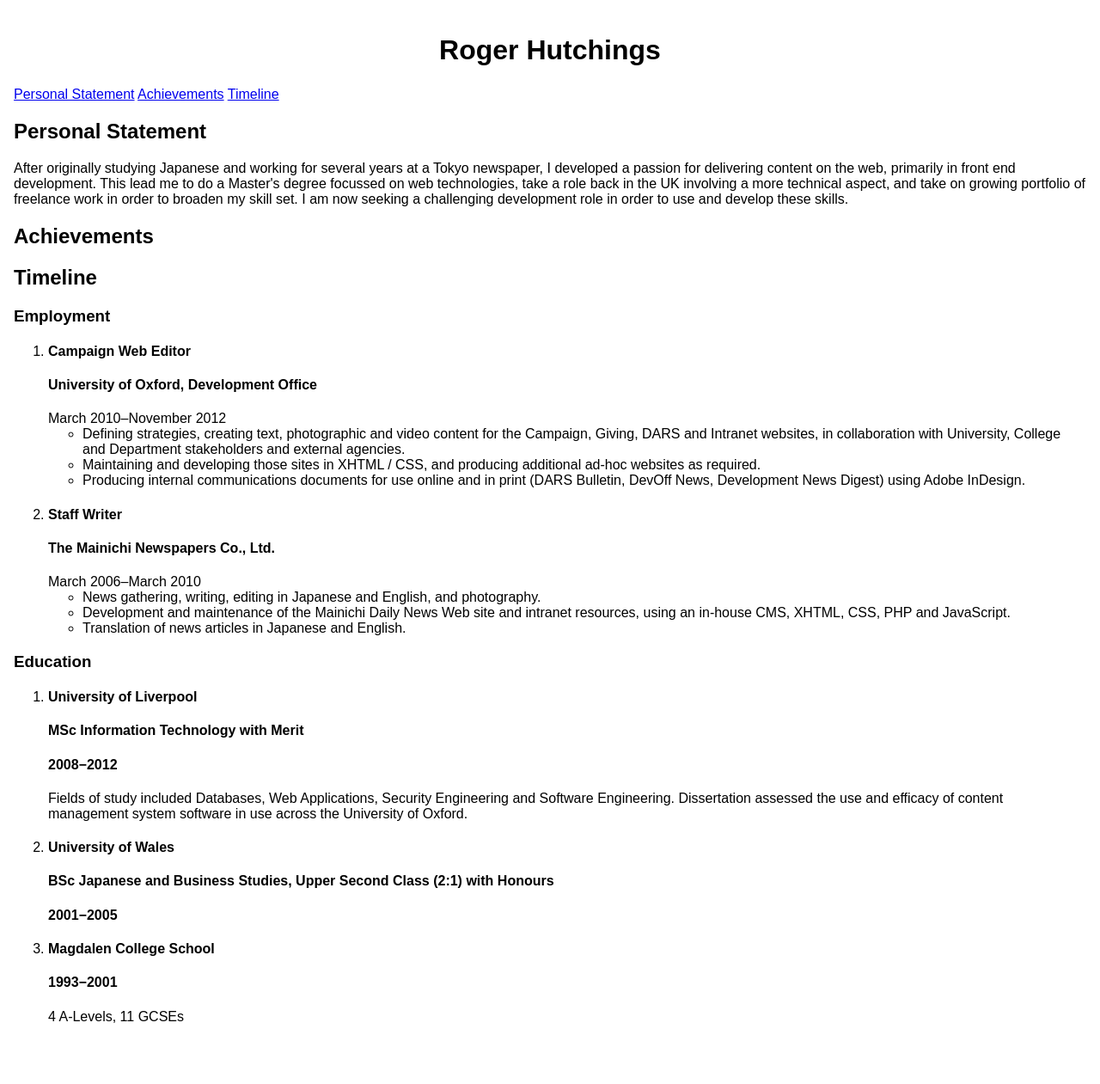
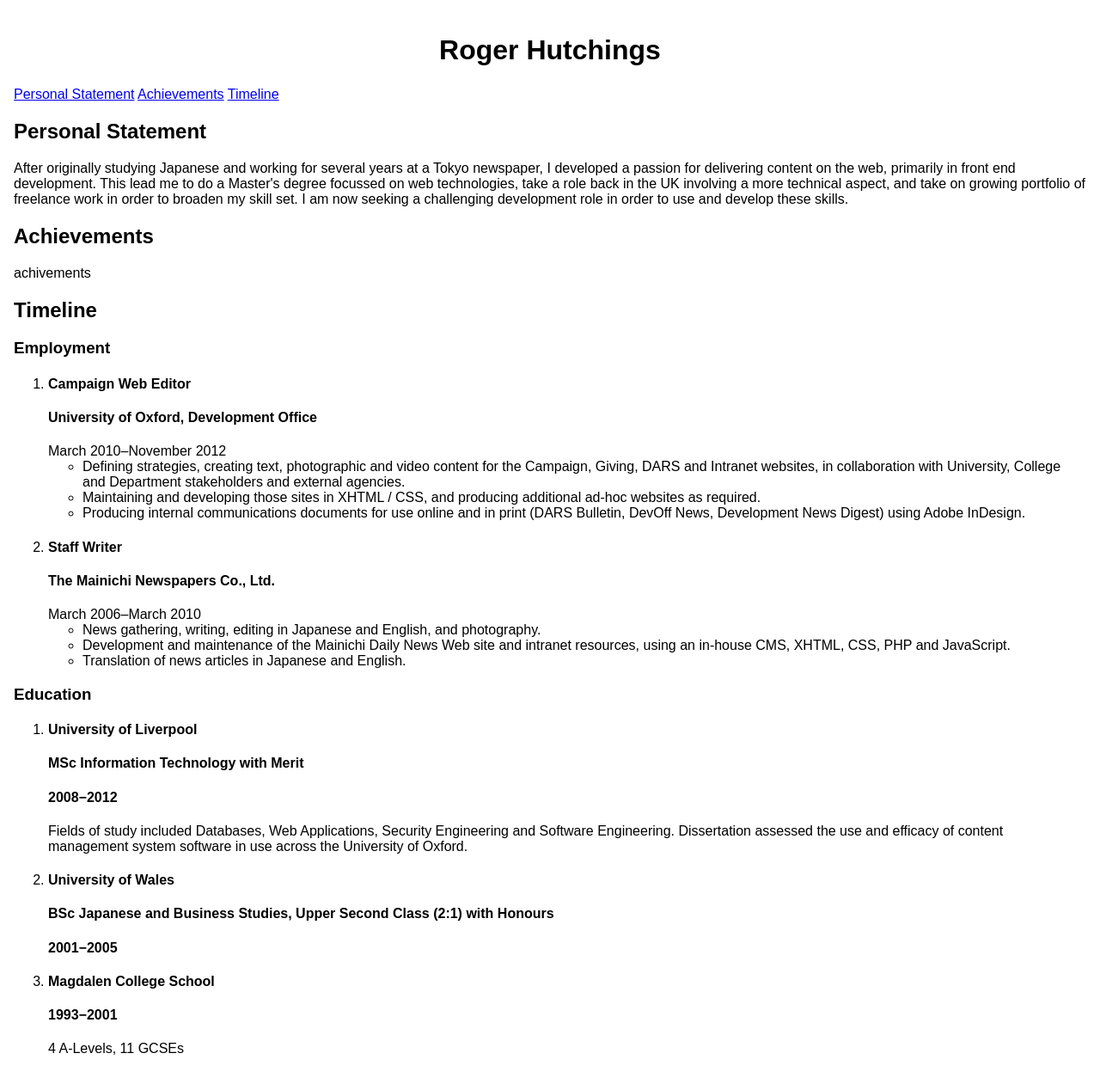
Before and after one commit to rogerhutchings/cv, a Jekyll site: the page built from index.html, in a window 1280 px wide. Shown: the whole page at 86% size. Built offline with Jekyll 4.4.1, drawn with Linux system fonts in a browser that asks for light colours; Markdown is read by kramdown in place of the engine named in the settings; before the commit the page ends 1224 px from its top, so only the background shows below that.

Commit message:
Add remaining sections

```diff
--- a/_js/mobile-sections.js
+++ b/_js/mobile-sections.js
@@ -22,7 +22,11 @@
             // If we're on anything wider, show everything
             $('.js-section-content').show();
 
+            // ...and disable clicks, as per http://stackoverflow.com/questions/825112/how-to-remove-all-click-event-handlers-in-jquery
+            $('.js-section-title').off('click');
+
         }
-    });
+
+    }).resize();
 
 })();
--- a/index.html
+++ b/index.html
@@ -24,15 +24,17 @@
             </section>
 
             <section id="achievements">
-                <h2 class="section-title">Achievements</h2>
-
+                <h2 class="section-title js-section-title">Achievements</h2>
+                <div class="section-content js-section-content">
+                    achivements
+                </div>
             </section>
 
             <section id="timeline">
                 <h2 class="section-title">Timeline</h2>
                 <div id="job-history">
-                    <h3 class="section-subtitle">Employment</h3>
-                    <ol>
+                    <h3 class="section-subtitle js-section-title">Employment</h3>
+                    <ol class="js-section-content">
                         <li class="job">
                             <h4 class="job-title">Campaign Web Editor</h4>
                             <h4 class="job-organisation">University of Oxford, Development Office</h4>
@@ -57,8 +59,8 @@
                 </div>
 
                 <div id="education-history">
-                    <h3 class="section-subtitle">Education</h3>
-                    <ol>
+                    <h3 class="section-subtitle js-section-title">Education</h3>
+                    <ol class="js-section-content">
                         <li class="education">
                             <h4 class="organisation">University of Liverpool</h4>
                             <h4 class="course">MSc Information Technology with Merit</h4>
```
Also changed, not shown: app.js.
